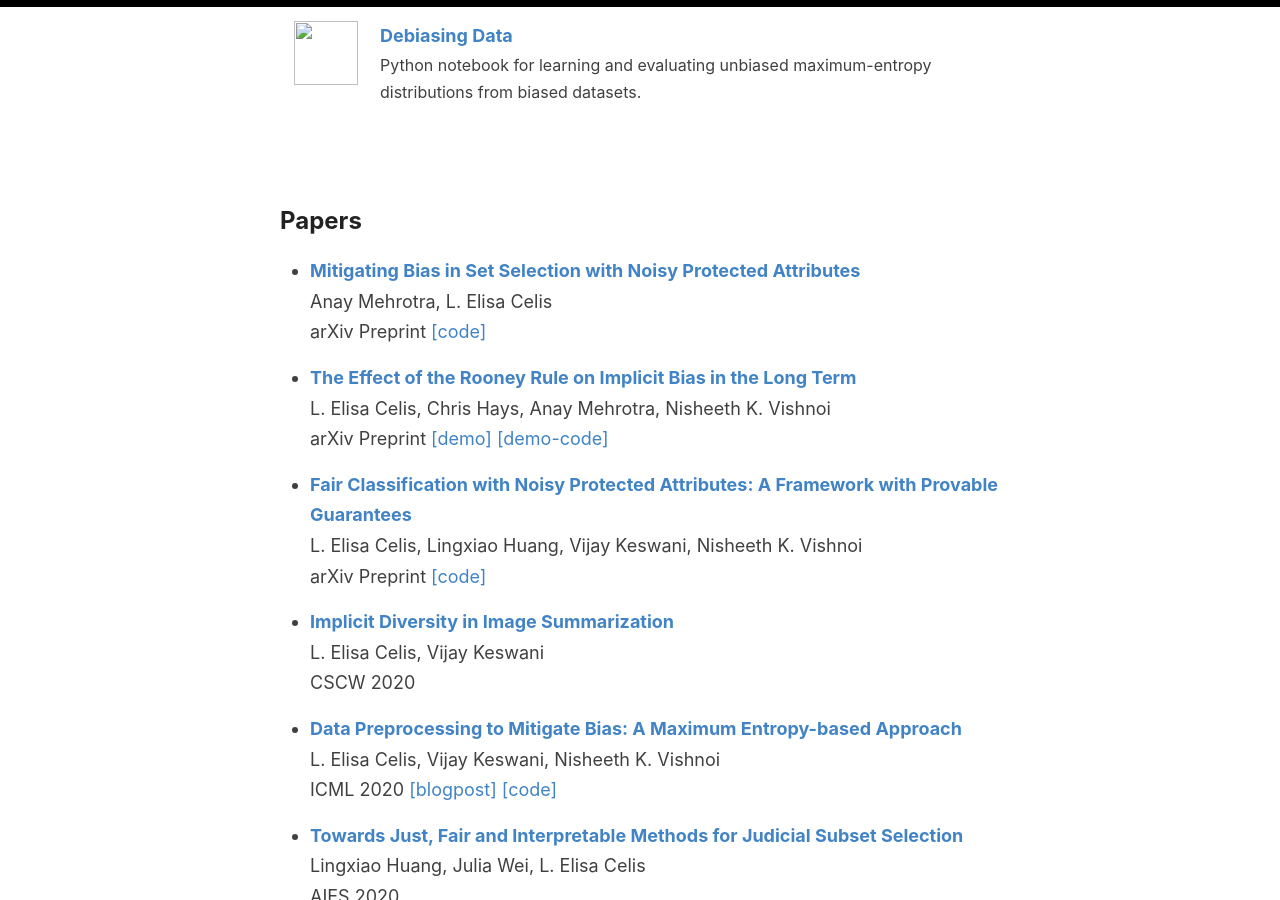
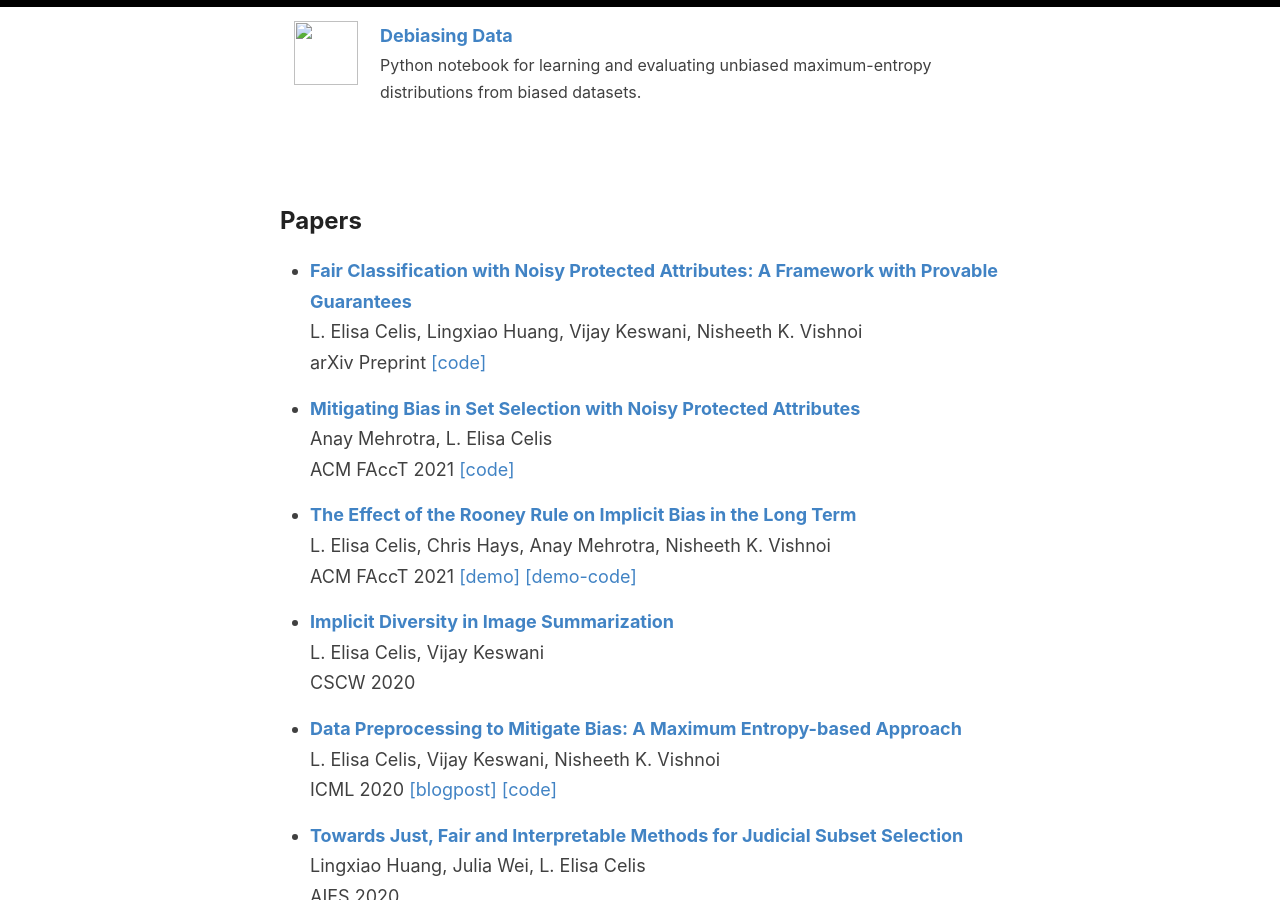
Before and after one commit to controlling-bias/controlling-bias.github.io, a Jekyll site: the page built from _posts/2020-07-23-papers.md, in a window 1280 px wide and 900 px high, scrolled down 1303 px. Built offline with Jekyll 4.4.1, drawn with Linux system fonts in a browser that asks for light colours.

Commit message:
Update 2020-07-23-papers.md

```diff
--- a/_posts/2020-07-23-papers.md
+++ b/_posts/2020-07-23-papers.md
@@ -2,17 +2,17 @@
 layout: default
 ---
 
+*	[<b>Fair Classification with Noisy Protected Attributes: A Framework with Provable Guarantees</b>](https://arxiv.org/abs/2006.04778)\\
+	L. Elisa Celis, Lingxiao Huang, Vijay Keswani, Nisheeth K. Vishnoi\\
+	arXiv Preprint [[code]](https://github.com/vijaykeswani/Noisy-Fair-Classification)
+
 *	[<b>Mitigating Bias in Set Selection with Noisy Protected Attributes</b>](https://arxiv.org/abs/2011.04219)\\
 	Anay Mehrotra, L. Elisa Celis\\
-	arXiv Preprint [[code]](https://github.com/AnayMehrotra/Noisy-Fair-Subset-Selection)
+	ACM FAccT 2021 [[code]](https://github.com/AnayMehrotra/Noisy-Fair-Subset-Selection)
 
 *	[<b>The Effect of the Rooney Rule on Implicit Bias in the Long Term</b>](https://arxiv.org/abs/2010.10992)\\
 	L. Elisa Celis, Chris Hays, Anay Mehrotra, Nisheeth K. Vishnoi\\
-	arXiv Preprint [[demo]](https://downstreamrooney.herokuapp.com/experiment/iteration/) [[demo-code]](https://github.com/johnchrishays/downstream-rooney-mturk)
-
-*	[<b>Fair Classification with Noisy Protected Attributes: A Framework with Provable Guarantees</b>](https://arxiv.org/abs/2006.04778)\\
-	L. Elisa Celis, Lingxiao Huang, Vijay Keswani, Nisheeth K. Vishnoi\\
-	arXiv Preprint [[code]](https://github.com/vijaykeswani/Noisy-Fair-Classification)
+	ACM FAccT 2021 [[demo]](https://downstreamrooney.herokuapp.com/experiment/iteration/) [[demo-code]](https://github.com/johnchrishays/downstream-rooney-mturk)
 
 *	[<b>Implicit Diversity in Image Summarization</b>](https://arxiv.org/abs/1901.10265)\\
 	L. Elisa Celis, Vijay Keswani\\
```
